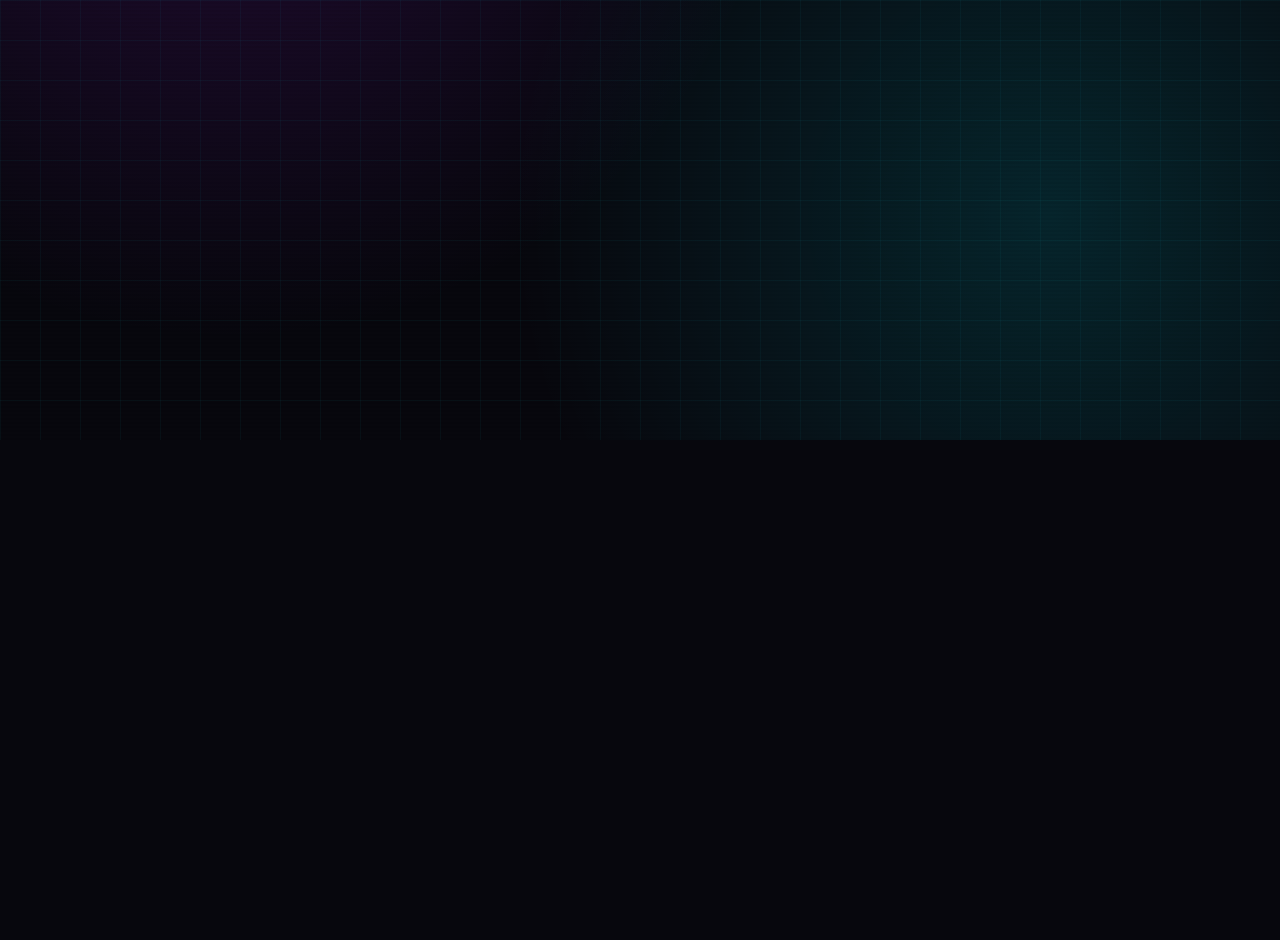
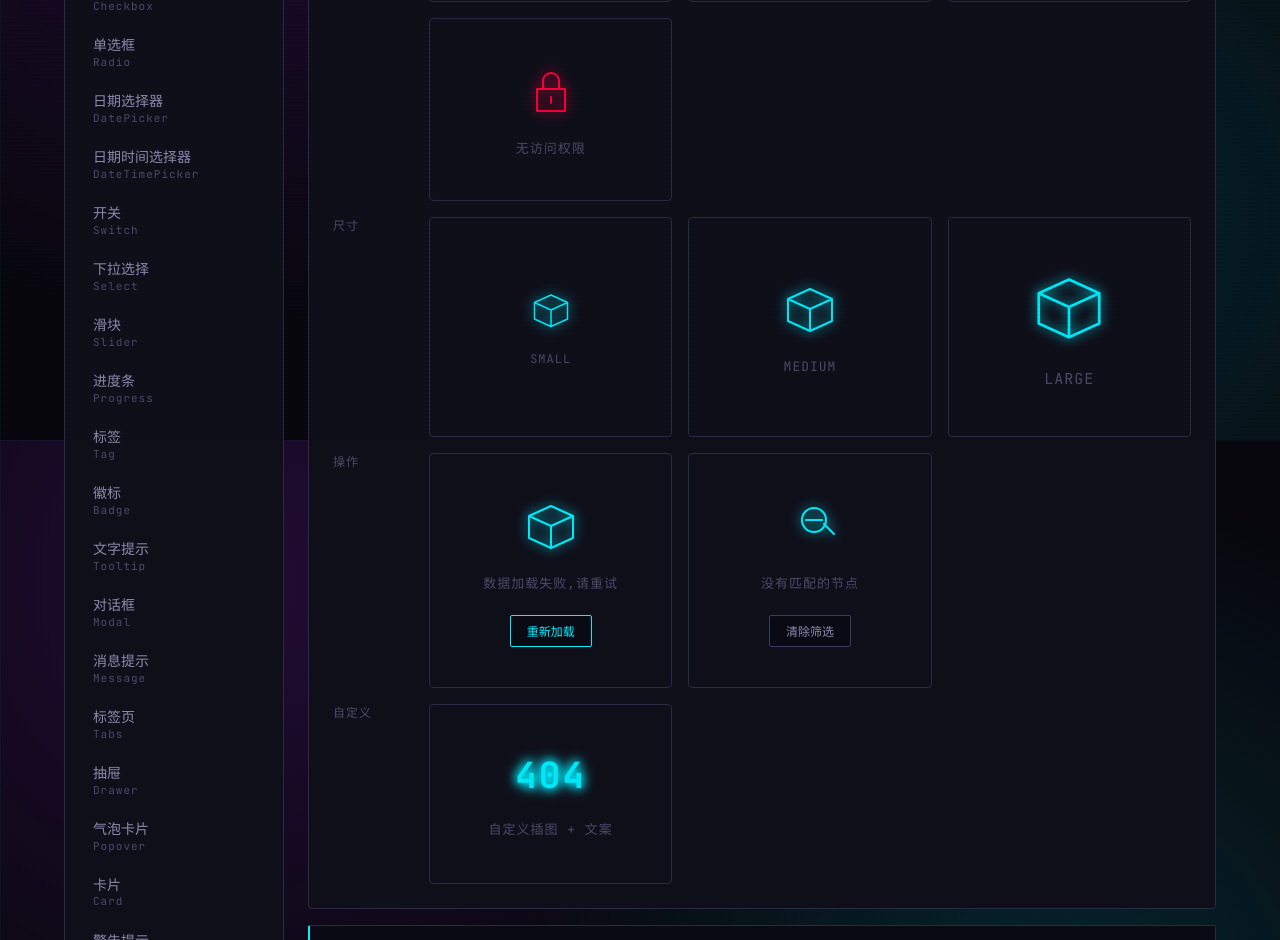
Before and after one commit to tiankainobug/kai-ui, a Vue app: page /preview/empty in a window 1280 px wide. Shown: the part 360-1300 px from the top of the page. Before the commit the page ends 800 px from the top, so only its background shows below. Built offline with nearby package versions, Linux system fonts and the light colour scheme.

Commit message:
feat(empty): 添加赛博朋克风格空状态组件及预览页面

```diff
--- /dev/null
+++ b/src/components/Empty.vue
@@ -0,0 +1,110 @@
+<script setup lang="ts">
+import { computed } from 'vue'
+
+// 赛博朋克空状态:无数据占位,内置 SVG 插图预设,支持自定义图文
+interface Props {
+  description?: string
+  image?: 'default' | 'network' | 'search' | 'lock'
+  size?: 'sm' | 'md' | 'lg'
+  color?: 'cyan' | 'magenta' | 'green' | 'yellow' | 'red'
+}
+
+const props = withDefaults(defineProps<Props>(), {
+  description: '暂无数据',
+  image: 'default',
+  size: 'md',
+  color: 'cyan'
+})
+
+// 各预设的 SVG 路径(统一 64x64 视口,stroke 描边风格)
+const svg_paths: Record<string, string> = {
+  // 空盒子
+  default: 'M10 22 L32 12 L54 22 L32 32 Z M10 22 V44 L32 54 L32 32 M54 22 V44 L32 54',
+  // 断网:信号塔 + 斜线
+  network: 'M32 52 V36 M22 40 A14 14 0 0 1 42 40 M16 34 A22 22 0 0 1 48 34 M10 50 L54 14',
+  // 搜索无结果:放大镜 + 横线
+  search: 'M24 26 A12 12 0 1 1 48 26 A12 12 0 1 1 24 26 Z M46 30 L56 40 M28 26 H44',
+  // 锁定:挂锁
+  lock: 'M18 30 H46 V52 H18 Z M24 30 V22 A8 8 0 0 1 40 22 V30 M32 38 V44'
+}
+const path = computed(() => svg_paths[props.image])
+</script>
+
+<template>
+  <div class="kp-empty" :class="[`kp-empty--${color}`, `kp-empty--${size}`]">
+    <!-- 插图:可被 image 插槽覆盖 -->
+    <div class="kp-empty__image">
+      <slot name="image">
+        <svg viewBox="0 0 64 64" fill="none" aria-hidden="true">
+          <path
+            :d="path"
+            stroke="currentColor"
+            stroke-width="2"
+            stroke-linecap="round"
+            stroke-linejoin="round"
+          />
+        </svg>
+      </slot>
+    </div>
+
+    <!-- 描述文字:可被默认插槽覆盖 -->
+    <p v-if="description || $slots.default" class="kp-empty__desc">
+      <slot>{{ description }}</slot>
+    </p>
+
+    <!-- 额外操作区 -->
+    <div v-if="$slots.action" class="kp-empty__action">
+      <slot name="action" />
+    </div>
+  </div>
+</template>
+
+<style scoped>
+.kp-empty {
+  display: flex;
+  flex-direction: column;
+  align-items: center;
+  justify-content: center;
+  gap: var(--space-md);
+  padding: var(--space-xl) var(--space-lg);
+  font-family: var(--font-mono);
+  color: var(--text-muted);
+}
+
+/* 颜色变量 */
+.kp-empty--cyan    { --kp-c: var(--neon-cyan);    --kp-c-glow: var(--glow-cyan); }
+.kp-empty--magenta { --kp-c: var(--neon-magenta); --kp-c-glow: var(--glow-magenta); }
+.kp-empty--green   { --kp-c: var(--neon-green);   --kp-c-glow: var(--glow-green); }
+.kp-empty--yellow  { --kp-c: var(--neon-yellow);  --kp-c-glow: 0 0 7px #fff700, 0 0 14px rgba(255, 247, 0, 0.4); }
+.kp-empty--red     { --kp-c: var(--neon-red);     --kp-c-glow: var(--glow-red); }
+
+/* 插图 */
+.kp-empty__image {
+  color: var(--kp-c);
+  filter: drop-shadow(0 0 6px var(--kp-c));
+  opacity: 0.85;
+  /* 轻微呼吸动画,营造"待机"感 */
+  animation: kp-pulse 2.4s ease-in-out infinite;
+}
+.kp-empty__image svg {
+  display: block;
+}
+.kp-empty--sm .kp-empty__image svg { width: 48px; height: 48px; }
+.kp-empty--md .kp-empty__image svg { width: 64px; height: 64px; }
+.kp-empty--lg .kp-empty__image svg { width: 88px; height: 88px; }
+
+/* 描述文字 */
+.kp-empty__desc {
+  font-size: 13px;
+  letter-spacing: 1px;
+  text-align: center;
+  line-height: 1.6;
+}
+.kp-empty--sm .kp-empty__desc { font-size: 12px; }
+.kp-empty--lg .kp-empty__desc { font-size: 15px; }
+
+/* 操作区 */
+.kp-empty__action {
+  margin-top: var(--space-xs);
+}
+</style>
--- /dev/null
+++ b/src/components/EmptyShowcase.vue
@@ -0,0 +1,146 @@
+<script setup lang="ts">
+import Empty from '@/components/Empty.vue'
+import CodeBlock from '@/components/CodeBlock.vue'
+import ApiTable from '@/components/ApiTable.vue'
+import { props_columns, slots_columns, events_columns } from '@/data/api-columns'
+
+const empty_code = `<KpEmpty description="暂无数据" />
+
+<!-- 指定插图 -->
+<KpEmpty image="network" description="网络连接失败" />
+
+<!-- 自定义操作 -->
+<KpEmpty description="列表为空">
+  <template #action>
+    <button>重新加载</button>
+  </template>
+</KpEmpty>`
+
+const empty_props: Record<string, string>[] = [
+  { prop: 'description', desc: '描述文字', type: 'String', default: '暂无数据', options: '-' },
+  { prop: 'image', desc: '插图预设', type: 'String', default: 'default', options: 'default / network / search / lock' },
+  { prop: 'size', desc: '尺寸', type: 'String', default: 'md', options: 'sm / md / lg' },
+  { prop: 'color', desc: '霓虹色', type: 'String', default: 'cyan', options: 'cyan / magenta / green / yellow / red' }
+]
+const empty_slots: Record<string, string>[] = [
+  { name: 'default', desc: '描述内容(覆盖 description)' },
+  { name: 'image', desc: '自定义插图(覆盖 image 预设)' },
+  { name: 'action', desc: '底部操作区(如重试按钮)' }
+]
+const empty_events: Record<string, string>[] = [
+  { name: '-', desc: '暂无事件' }
+]
+</script>
+
+<template>
+  <section class="kp-section">
+    <h2 class="kp-section__title">空状态 / EMPTY</h2>
+
+    <div class="kp-demo">
+      <div>
+        <span class="kp-label">预设</span>
+        <div class="kp-empty-grid">
+          <div class="kp-empty-box"><Empty image="default" description="暂无数据" /></div>
+          <div class="kp-empty-box"><Empty image="network" description="网络断开" color="magenta" /></div>
+          <div class="kp-empty-box"><Empty image="search" description="未找到结果" color="yellow" /></div>
+          <div class="kp-empty-box"><Empty image="lock" description="无访问权限" color="red" /></div>
+        </div>
+      </div>
+
+      <div>
+        <span class="kp-label">尺寸</span>
+        <div class="kp-empty-grid">
+          <div class="kp-empty-box kp-empty-box--sm"><Empty size="sm" description="SMALL" /></div>
+          <div class="kp-empty-box"><Empty size="md" description="MEDIUM" /></div>
+          <div class="kp-empty-box kp-empty-box--lg"><Empty size="lg" description="LARGE" /></div>
+        </div>
+      </div>
+
+      <div>
+        <span class="kp-label">操作</span>
+        <div class="kp-empty-grid">
+          <div class="kp-empty-box">
+            <Empty description="数据加载失败,请重试">
+              <template #action>
+                <button class="kp-empty-btn">重新加载</button>
+              </template>
+            </Empty>
+          </div>
+          <div class="kp-empty-box">
+            <Empty image="search" description="没有匹配的节点">
+              <template #action>
+                <button class="kp-empty-btn kp-empty-btn--ghost">清除筛选</button>
+              </template>
+            </Empty>
+          </div>
+        </div>
+      </div>
+
+      <div>
+        <span class="kp-label">自定义</span>
+        <div class="kp-empty-grid">
+          <div class="kp-empty-box">
+            <Empty>
+              <template #image>
+                <div class="kp-empty-custom-icon">404</div>
+              </template>
+              自定义插图 + 文案
+            </Empty>
+          </div>
+        </div>
+      </div>
+    </div>
+
+    <CodeBlock :code="empty_code" />
+
+    <div class="preview__api">
+      <ApiTable title="Props" :columns="props_columns" :rows="empty_props" />
+      <ApiTable title="Slots" :columns="slots_columns" :rows="empty_slots" />
+      <ApiTable title="Events" :columns="events_columns" :rows="empty_events" />
+    </div>
+  </section>
+</template>
+
+<style scoped>
+.kp-empty-grid {
+  display: grid;
+  grid-template-columns: repeat(auto-fill, minmax(220px, 1fr));
+  gap: var(--space-md);
+}
+
+.kp-empty-box {
+  display: flex;
+  align-items: center;
+  justify-content: center;
+  min-height: 180px;
+  border: 1px solid var(--border-color);
+  border-radius: var(--radius-md);
+  background: var(--bg-panel);
+  overflow: hidden;
+}
+.kp-empty-box--sm { min-height: 140px; }
+.kp-empty-box--lg { min-height: 220px; }
+
+.kp-empty-btn {
+  padding: 6px 16px;
+  border: 1px solid var(--neon-cyan);
+  border-radius: var(--radius-sm);
+  background: var(--bg-input);
+  color: var(--neon-cyan);
+  font-family: var(--font-mono);
+  font-size: 12px;
+  cursor: pointer;
+  transition: all var(--transition-fast);
+}
+.kp-empty-btn:hover { background: rgba(0, 240, 255, 0.12); box-shadow: 0 0 8px rgba(0, 240, 255, 0.4); }
+.kp-empty-btn--ghost { border-color: var(--border-bright); color: var(--text-secondary); }
+.kp-empty-btn--ghost:hover { background: transparent; border-color: var(--text-secondary); }
+
+.kp-empty-custom-icon {
+  font-size: 36px;
+  font-weight: 700;
+  color: var(--neon-cyan);
+  text-shadow: 0 0 10px var(--neon-cyan);
+  letter-spacing: 2px;
+}
+</style>
--- a/src/pages/Preview.vue
+++ b/src/pages/Preview.vue
@@ -25,7 +25,8 @@ const menu_items = [
   { path: '/preview/card', label: '卡片', en: 'Card' },
   { path: '/preview/alert', label: '警告提示', en: 'Alert' },
   { path: '/preview/collapse', label: '折叠面板', en: 'Collapse' },
-  { path: '/preview/loading', label: '加载', en: 'Loading' }
+  { path: '/preview/loading', label: '加载', en: 'Loading' },
+  { path: '/preview/empty', label: '空状态', en: 'Empty' }
 ]
 </script>
 
--- a/src/router/index.ts
+++ b/src/router/index.ts
@@ -24,6 +24,7 @@ import CardShowcase from '@/components/CardShowcase.vue'
 import AlertShowcase from '@/components/AlertShowcase.vue'
 import CollapseShowcase from '@/components/CollapseShowcase.vue'
 import LoadingShowcase from '@/components/LoadingShowcase.vue'
+import EmptyShowcase from '@/components/EmptyShowcase.vue'
 
 const router = createRouter({
   history: createWebHistory(),
@@ -58,7 +59,8 @@ const router = createRouter({
         { path: 'card', name: 'preview-card', component: CardShowcase, meta: { title: '卡片' } },
         { path: 'alert', name: 'preview-alert', component: AlertShowcase, meta: { title: '警告提示' } },
         { path: 'collapse', name: 'preview-collapse', component: CollapseShowcase, meta: { title: '折叠面板' } },
-        { path: 'loading', name: 'preview-loading', component: LoadingShowcase, meta: { title: '加载' } }
+        { path: 'loading', name: 'preview-loading', component: LoadingShowcase, meta: { title: '加载' } },
+        { path: 'empty', name: 'preview-empty', component: EmptyShowcase, meta: { title: '空状态' } }
       ]
     }
   ]
```
Also changed, not shown: 1 other file (tests, documents, lock files or other folders).
